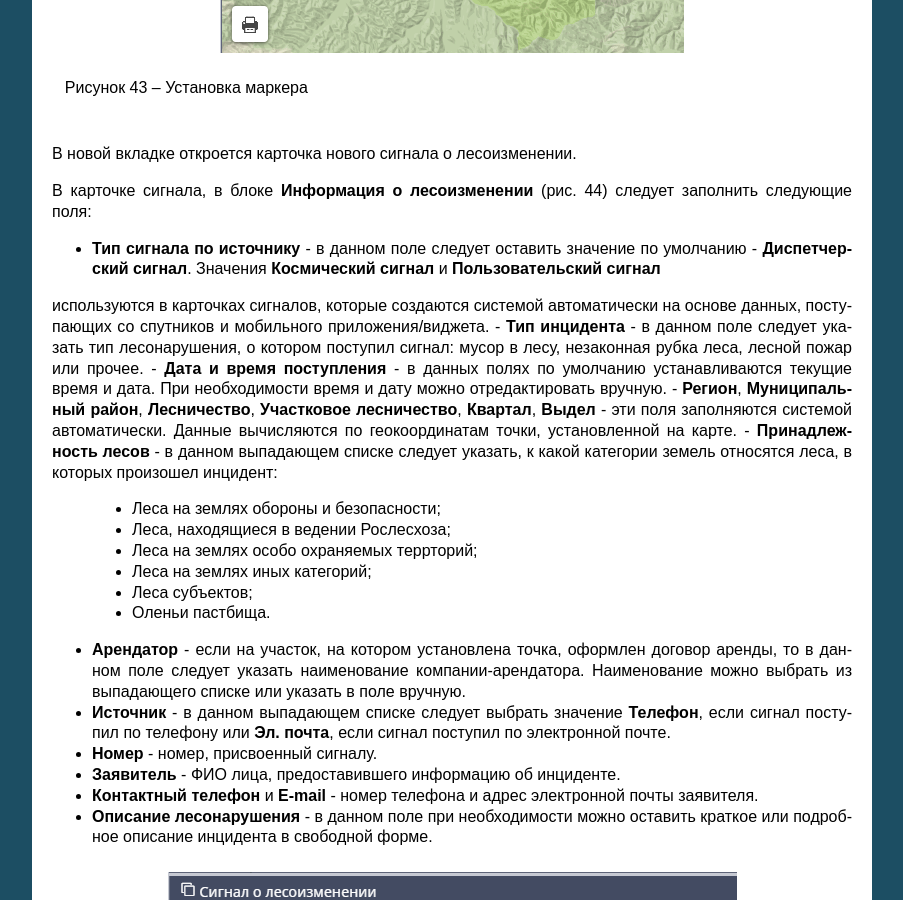
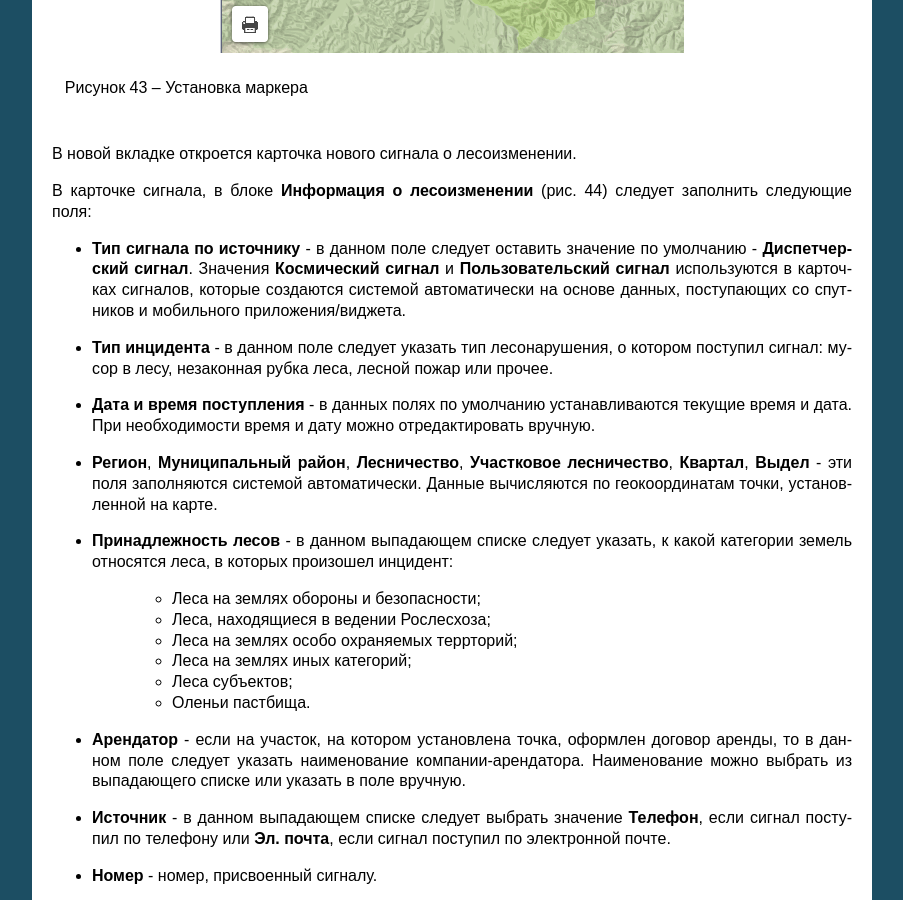
Before and after one commit to citoruspm/kedrsys, a Sphinx documentation site: the page built from source/kedr.rst, in a window 1280 px wide and 900 px high, scrolled down 31103 px. Shown: the whole window, without its empty margins (198-1101 px from the left). Built offline with Sphinx 7.4.7, drawn with Linux system fonts in a browser that asks for light colours; formulas are drawn with MathJax 3; some of the changed lines change nothing that is shown.

Commit message:
Add files via upload

```diff
--- a/source/kedr.rst
+++ b/source/kedr.rst
@@ -1230,8 +1230,7 @@
 
 В карточке сигнала, в блоке **Информация о лесоизменении** (рис. 44) следует заполнить следующие поля:
 
-- **Тип сигнала по источнику** - в данном поле следует оставить значение по умолчанию - **Диспетчерский сигнал**. Значения **Космический сигнал** и **Пользовательский сигнал**
-используются в карточках сигналов, которые создаются системой автоматически на основе данных, поступающих со спутников и мобильного приложения/виджета.
+- **Тип сигнала по источнику** - в данном поле следует оставить значение по умолчанию - **Диспетчерский сигнал**. Значения **Космический сигнал** и **Пользовательский сигнал** используются в карточках сигналов, которые создаются системой автоматически на основе данных, поступающих со спутников и мобильного приложения/виджета.
 - **Тип инцидента** - в данном поле следует указать тип лесонарушения, о котором поступил сигнал: мусор в лесу, незаконная рубка леса, лесной пожар или прочее.
 - **Дата и время поступления** - в данных полях по умолчанию устанавливаются текущие время и дата. При необходимости время и дату можно отредактировать вручную.
 - **Регион**, **Муниципальный район**, **Лесничество**, **Участковое лесничество**, **Квартал**, **Выдел** - эти поля заполняются системой автоматически. Данные вычисляются по геокоординатам точки, установленной на карте.
@@ -1309,7 +1308,7 @@
 
 2. Нажать левой клавишей мыши на кнопку |image32|, которая расположена слева от требуемой координаты. Ниже добавится новая координата, в полях **Широта** и **Долгота** которой будут указаны градусы (целые числа до запятой) из выбранной координаты (рис. 49).
 
- .. figure:: _static/scenarii_33.png
+ .. figure:: _static/scenarii_34.png
            :scale: 100 %
            :align: center
 
```
